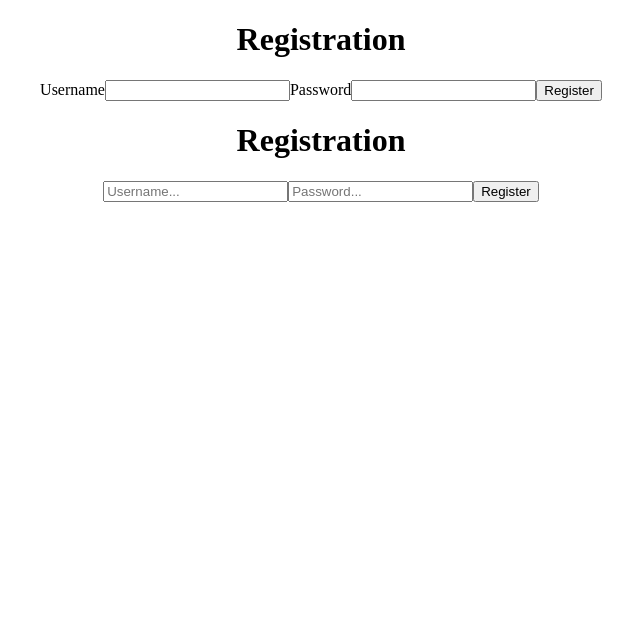
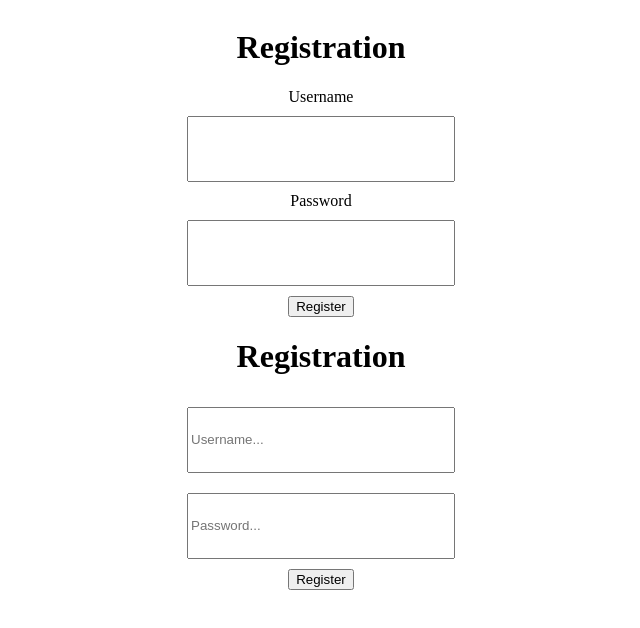
Before and after one commit to j9972/Login_practice, a React (Create React App) app in the folder client/: page / in a window 1280 px wide. Shown: the top 628 px of the page, without its empty margins (319-959 px from the left). Built offline with nearby package versions, Linux system fonts and the light colour scheme.

Commit message:
change input's style

```diff
--- a/client/src/App.css
+++ b/client/src/App.css
@@ -1,3 +1,25 @@
 .App {
   text-align: center;
 }
+
+input {
+  margin: 10px;
+  width: 260px;
+  height: 60px;
+}
+
+.registration {
+  display: flex;
+  width: 100%;
+  flex-direction: column;
+  align-items: center;
+  justify-content: center;
+}
+
+.login {
+  display: flex;
+  width: 100%;
+  flex-direction: column;
+  align-items: center;
+  justify-content: center;
+}
```
